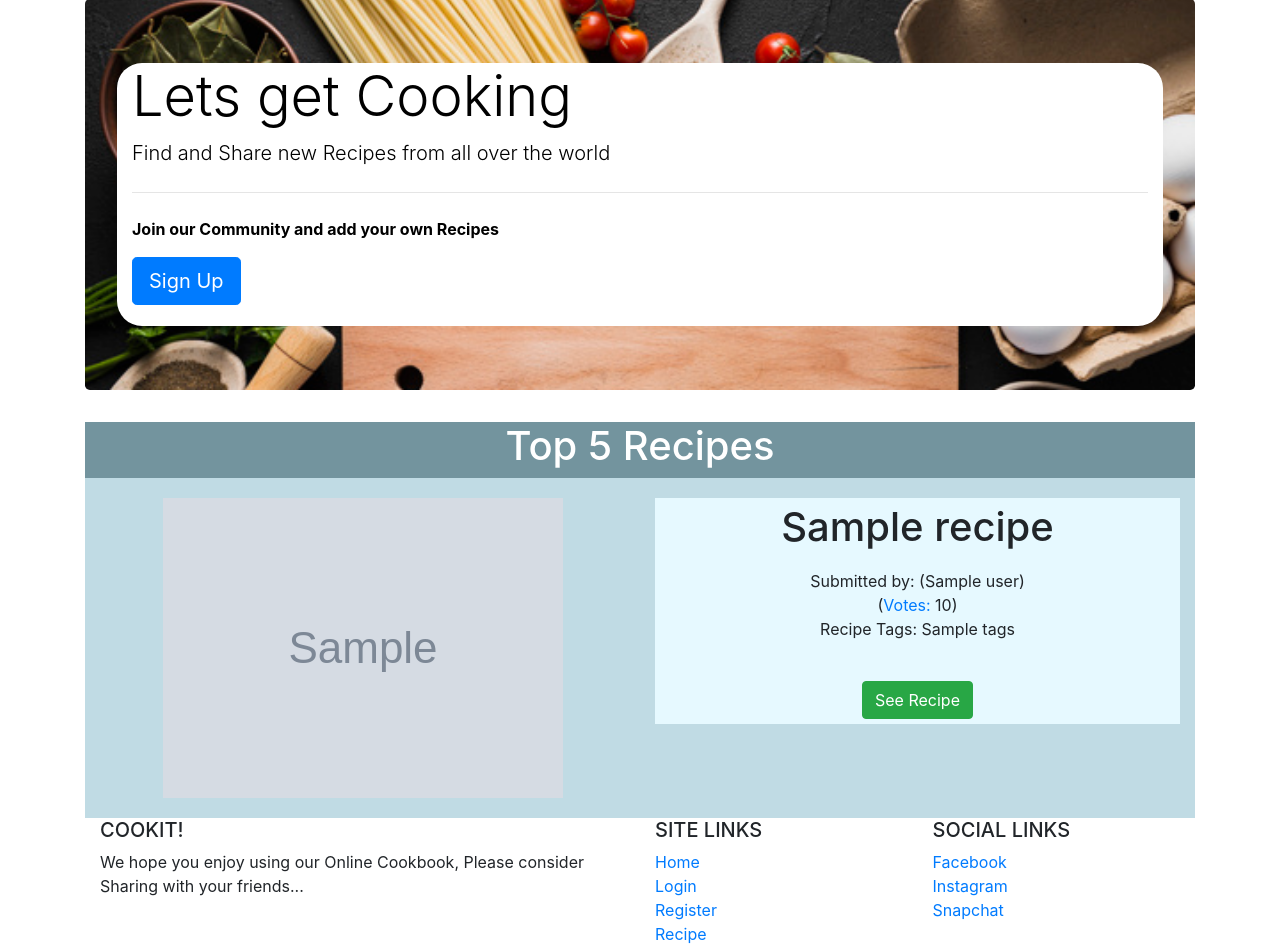
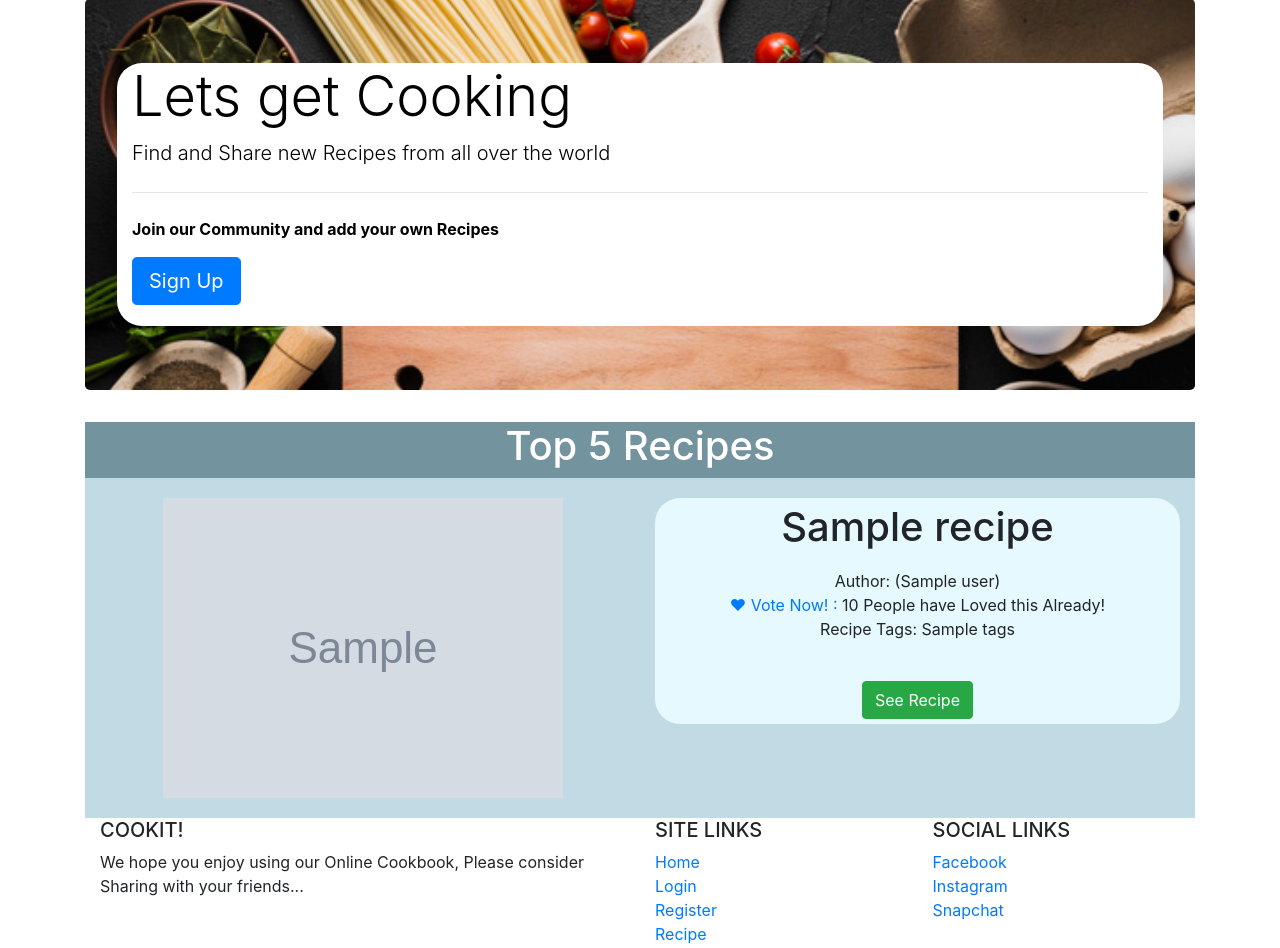
Before and after one commit to jsnbly/milestone3, a Flask app: page / in a window 1280 px wide. Shown: the part 57-1005 px from the top of the page. Run offline with Flask 2, Linux system fonts and the light colour scheme; grey boxes marked "Sample" are stand-in pictures; a database or web service that is not in the repository returns one stand-in record (values such as "Sample title"); some libraries are stand-ins or nearby versions.

Commit message:
Updated readme.md with testing and tech used information, edited landing.html styling to make it more readable also updated vote html to make it easier to see

```diff
--- a/app.py
+++ b/app.py
@@ -11,11 +11,11 @@ app = Flask(__name__)
 
 #MongoDB Atlas config linked to Enviroment Variables in Heroku Settings
 app.config["MONGO_DBNAME"] = 'cimilestone3'
-app.config["MONGO_URI"] = os.environ.get("MONGODB_URI")
+#app.config["MONGO_URI"] = os.environ.get("MONGODB_URI")
 #secret key config linked to Enviroment Variable in Heroku Settings
-app.config["SECRET_KEY"]= os.environ.get("SECRET_KEY")
-#app.config["SECRET_KEY"] = 'codeinstitute'
-#app.config["MONGO_URI"] = os.getenv('MONGO_URI', 'mongodb+srv://root:KGvZjQwMBmy3N05k@myfirstcluster-zp3d6.mongodb.net/cimilestone3?retryWrites=true&w=majority')
+#app.config["SECRET_KEY"]= os.environ.get("SECRET_KEY")
+app.config["SECRET_KEY"] = 'codeinstitute'
+app.config["MONGO_URI"] = os.getenv('MONGO_URI', 'mongodb+srv://root:KGvZjQwMBmy3N05k@myfirstcluster-zp3d6.mongodb.net/cimilestone3?retryWrites=true&w=majority')
 
 
 #Initilize Pymongo
@@ -182,8 +182,8 @@ def get_shop():
 
 #remove debug flag for deployment
 if __name__ == '__main__':
-   # app.run(debug=True)
+   app.run(debug=True)
 
-   app.run(host=os.environ.get('IP'),
-         port=int(os.environ.get('PORT')),
-         debug=True)
+   #app.run(host=os.environ.get('IP'),
+    #     port=int(os.environ.get('PORT')),
+     #    debug=True)
--- a/static/css/style.css
+++ b/static/css/style.css
@@ -16,10 +16,21 @@
   color: white;
 }
 
+/*header of landing page top 5*/
 #usrrecipehead{
   padding-bottom: 5px;
   padding-top: 5px;
   background-color: #e6f9ff;
+  border-top-left-radius: 25px;
+  border-top-right-radius: 25px;
+}
+/*top 5 content on landing page*/
+#usrrecipeheadcontent{
+  padding-bottom: 5px;
+  padding-top: 5px;
+  background-color: #e6f9ff;
+  border-bottom-left-radius: 25px;
+  border-bottom-right-radius: 25px;
 }
 #usrrecipecontent{
   padding-bottom: 5px;
--- a/templates/landing.html
+++ b/templates/landing.html
@@ -43,7 +43,7 @@
         <div class="col-lg-6"><img src="{{recipe.image}}" alt="Image" class="img-fluid"> </div>
         <div class="col-lg-6">
           <div class="col-lg-12" id="usrrecipehead"><h1>{{ recipe.title[:16]|capitalize }}</h1></div>
-          <div class="col-lg-12" id="usrrecipehead">Submitted by: ({{ recipe.author|capitalize }})<br> (<a href="{{url_for('vote', recipe_id=recipe._id)}}">Votes:</a> {{ recipe.votes }})<br>
+          <div class="col-lg-12" id="usrrecipeheadcontent">Author: ({{ recipe.author|capitalize }})<br> <a href="{{url_for('vote', recipe_id=recipe._id)}}">&hearts; Vote Now! :</a> {{ recipe.votes }} People have Loved this Already!<br>
             <p>Recipe Tags: {{ recipe.tags }}</p><br>
             <a href="{{url_for('show_recipe', recipe_id=recipe._id)}}" class="btn btn-success" role="button">See Recipe</a>
 
```
Also changed, not shown: README.md.
